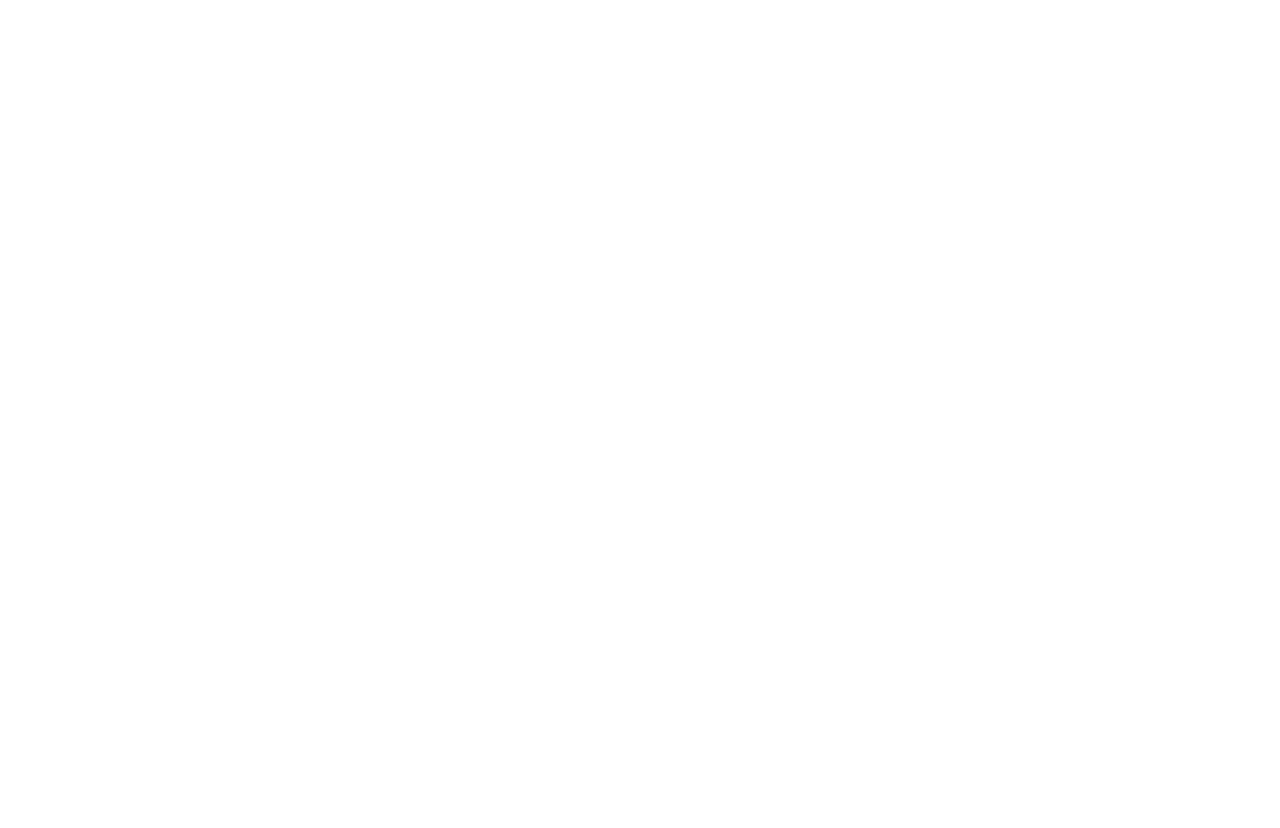
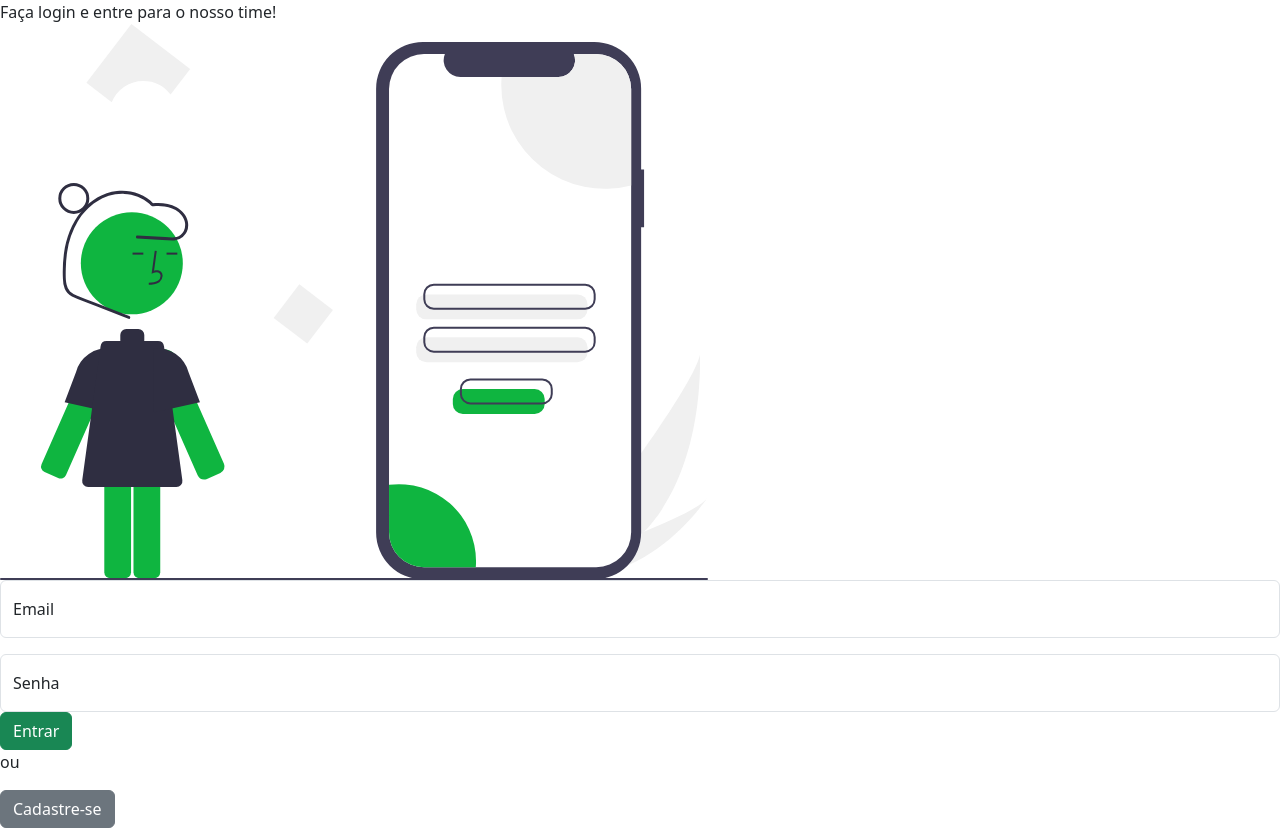
Before and after one commit to querensales/tela-login, a plain HTML site: page index.html in a window 1280 px wide. Before the commit the page ends 800 px from the top, so only its background shows below. Drawn offline with nearby package versions, Linux system fonts and the light colour scheme.

Commit message:
finalizando html com tags e img

```diff
--- a/index.html
+++ b/index.html
@@ -8,7 +8,27 @@
     <title>Login</title>
 </head>
 <body>
-
+    <section class="lado_img">
+        <header>Faça login e entre para o nosso time!</header>
+        <img src="/imagens/tela_login.svg" alt="login">
+    </section>
+    <section class="lado_forms">
+        <form>
+            <div class="form-floating mb-3">
+                <input type="email" class="form-control" id="floatingInput" placeholder="name@example.com">
+                <label for="floatingInput">Email</label>
+              </div>
+              <div class="form-floating">
+                <input type="password" class="form-control" id="floatingPassword" placeholder="Password">
+                <label for="floatingPassword">Senha</label>
+              </div>
+            <button type="submit" class="btn btn-success">Entrar</button>
+          </form>
+          <div>
+            <p>ou</p>
+            <button type="submit" class="btn btn-secondary">Cadastre-se</button>
+          </div>
+    </section>
 </body>
 <script src="/script.js"></script>
 </html>
```
Also changed, not shown: imagens/tela_login.png (added), imagens/tela_login.svg (added).
